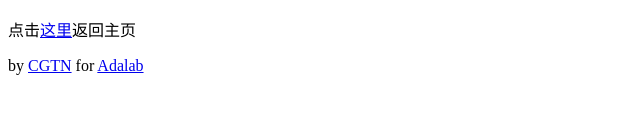
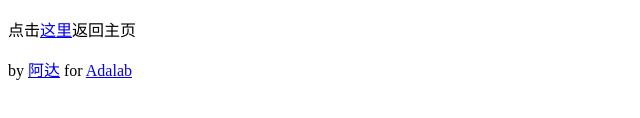
Before and after one commit to SgrChauncey/SgrChauncey.github.io, a plain HTML site: page bilibili.html in a window 1280 px wide. Shown: the part 620-738 px from the top of the page, without its empty margins (0-640 px from the left). Drawn offline with Linux system fonts and the light colour scheme.

Commit message:
Update bilibili.html

```diff
--- a/bilibili.html
+++ b/bilibili.html
@@ -17,6 +17,6 @@
           <iframe src="//player.bilibili.com/player.html?aid=927795182&bvid=BV1XK4y1Z733&cid=255325830&page=1" scrolling="no" border="0" frameborder="no" framespacing="0" allowfullscreen="true"> </iframe>
           <p>点击<a href="https://SgrChauncey.github.io/index.html">这里</a>返回主页</p>
           </article>
-  <footer>by <a href="https://www.zhihu.com/people/feng-xing-da-63" target="_blank">CGTN</a> for <a href="https://www.adalab.cn" target="_blank">Adalab</a></footer>
+  <footer>by <a href="https://www.zhihu.com/people/feng-xing-da-63" target="_blank">阿达</a> for <a href="https://www.adalab.cn" target="_blank">Adalab</a></footer>
   </body>
 </html>
```
